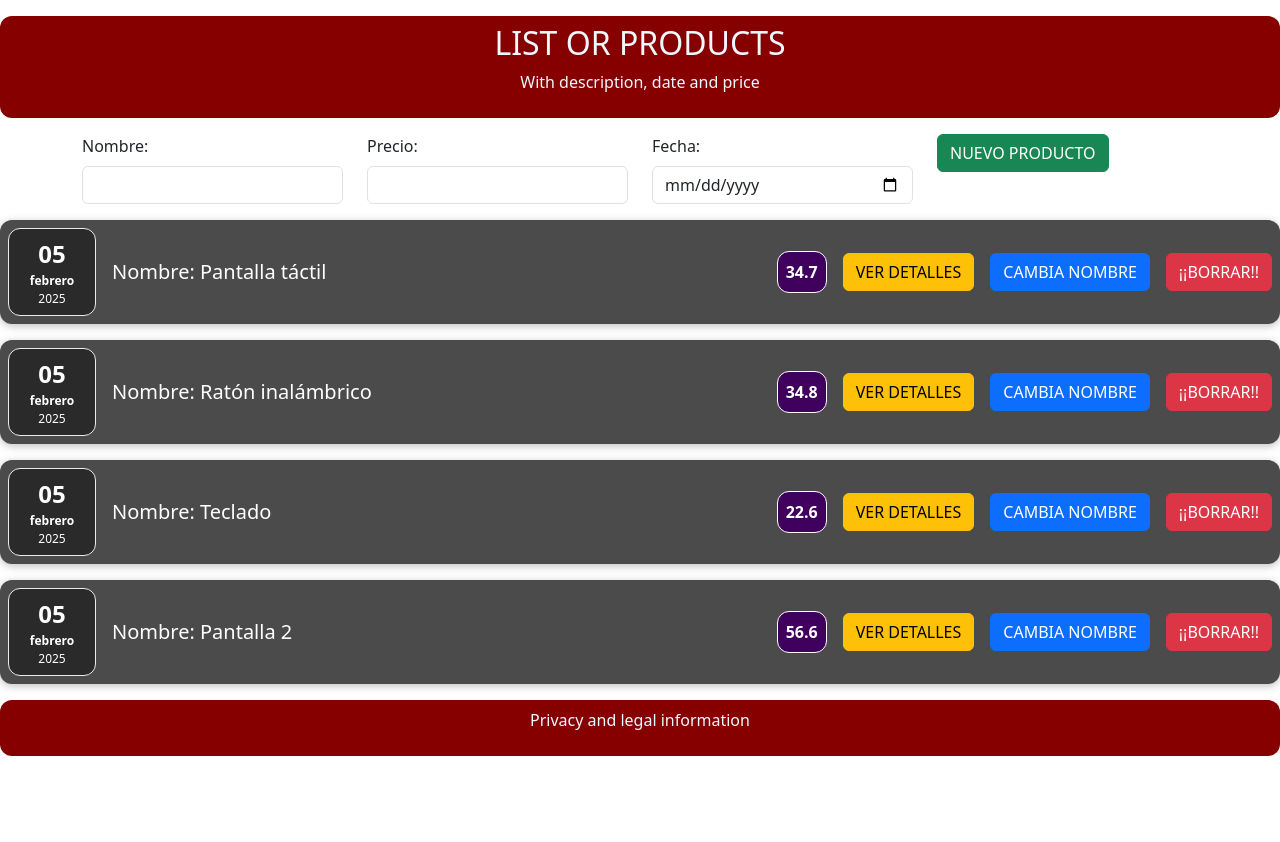
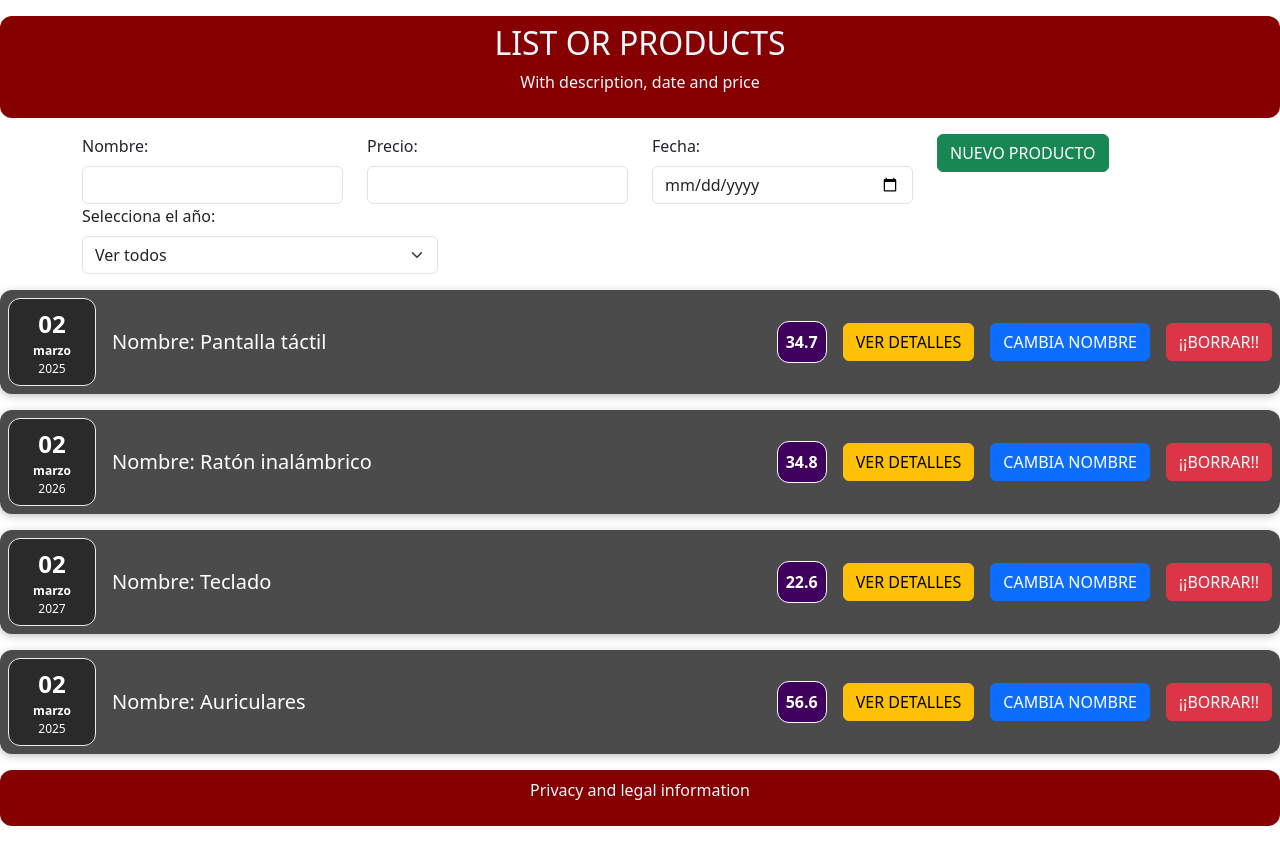
Before and after one commit to Paulafernandeztorres/vite-project, a React (Vite) app: page / in a window 1280 px wide. Before the commit the page ends 800 px from the top, so only its background shows below. Built offline with nearby package versions, Linux system fonts and the light colour scheme.

Commit message:
filtrado por años

```diff
--- a/src/App.jsx
+++ b/src/App.jsx
@@ -14,25 +14,25 @@ function App() {
         id: Math.random().toString(),
         nombre: 'Pantalla táctil',
         precio: 34.7,
-        fecha: new Date()
+        fecha: new Date(2025, 2, 2)
       },
       {
         id: Math.random().toString(),
         nombre: 'Ratón inalámbrico',
         precio: 34.8,
-        fecha: new Date()
+        fecha: new Date(2026, 2, 2)
       },
       {
         id: Math.random().toString(),
         nombre: 'Teclado',
         precio: 22.6,
-        fecha: new Date()
+        fecha: new Date(2027, 2, 2)
       },
       {
         id: Math.random().toString(),
-        nombre: 'Pantalla 2',
+        nombre: 'Auriculares',
         precio: 56.6,
-        fecha: new Date()
+        fecha: new Date(2025, 2, 2)
       },
     ])
 
@@ -44,7 +44,7 @@ function App() {
   }
 
   const borraProducto = (id) => {
-    alert(id)
+    //alert(id)
     // let productosAux = [...productos]
     // productosAux = productosAux.filter((elemento) => {
     //   return elemento.id != id
--- /dev/null
+++ b/src/components/productos/FiltroProductos.jsx
@@ -0,0 +1,31 @@
+// import { useState } from 'react';
+import { Col, Container, Row } from 'react-bootstrap';
+import Form from 'react-bootstrap/Form';
+
+function FiltroProductos(props) {
+
+    // const [ano, setAno] = useState('')
+
+    const anoHandler = (event) => {
+        // setAno(event.target.value)
+        props.updateAno(event.target.value)
+    }
+
+    return (
+        <Container>
+            <Row>
+                <Col md={4}>
+                    <Form.Label>Selecciona el año:</Form.Label>
+                    <Form.Select onChange={anoHandler}>
+                        <option value=''>Ver todos</option>
+                        <option value='2025'>2025</option>
+                        <option value='2026'>2026</option>
+                        <option value='2027'>2027</option>
+                    </Form.Select>
+                </Col>
+            </Row>
+        </Container>
+    )
+}
+
+export default FiltroProductos
--- a/src/components/productos/Productos.jsx
+++ b/src/components/productos/Productos.jsx
@@ -1,12 +1,31 @@
+import { useState } from "react";
+import FiltroProductos from "./FiltroProductos";
 import Producto from "./Producto";
 
 function Productos(props) {
+
+    const [ano, setAno] = useState('')
+
+    const updateAno = (ano) => {
+        setAno(ano)
+    }
+
+    const productosFiltrados = props.productos.filter((producto)=>{
+        if(ano!=='') {
+            return producto.fecha.getFullYear().toString() === ano
+        }
+        return true
+    })
+
     return (
-        <div>
-            {props.productos.map((elemento)=>{
-                return <Producto key={elemento.id} producto={elemento} borraProducto={props.borraProducto} />
-            })}
-        </div>
+        <>
+            <FiltroProductos updateAno={updateAno} />
+            <div>
+                {productosFiltrados.map((elemento) => {
+                    return <Producto key={elemento.id} producto={elemento} borraProducto={props.borraProducto} />
+                })}
+            </div>
+        </>
     )
 }
 
```
